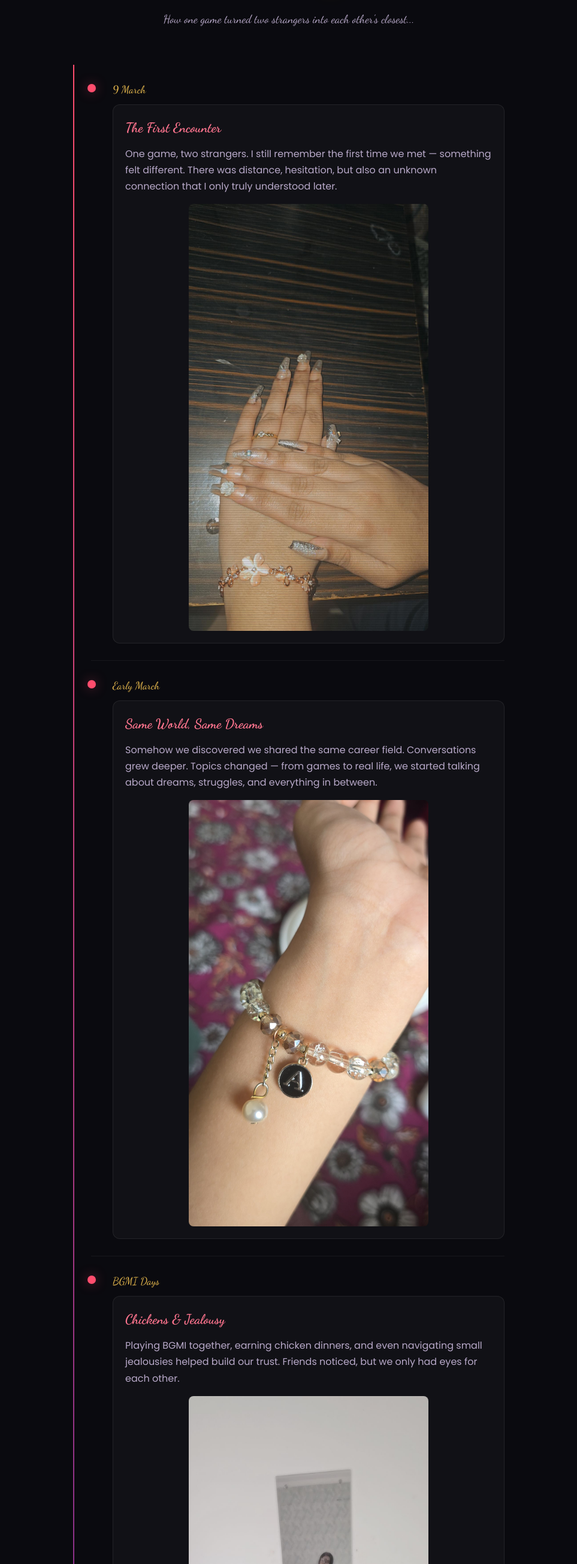
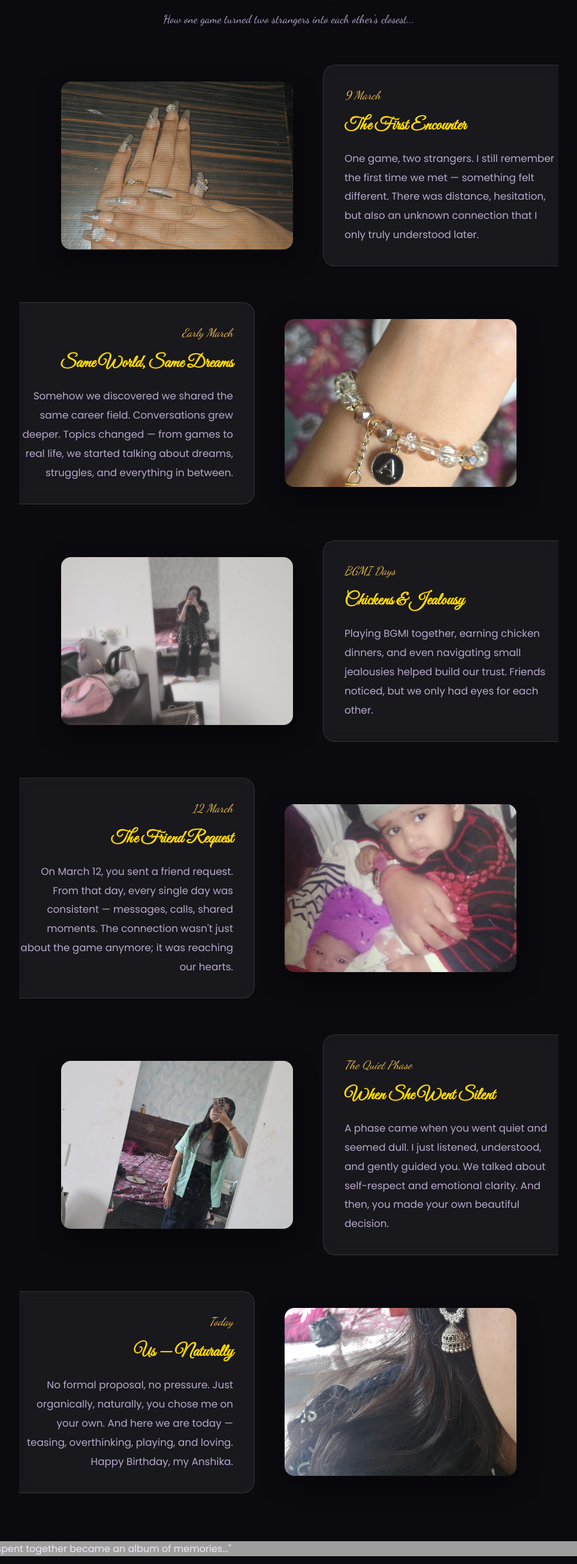
Before and after one commit to Abhishek6827/Budday, a plain HTML site: page index.html in a window 1280 px wide. Shown: the part 1046-3654 px from the top of the page at 60% size, without its empty margins (158-1121 px from the left). Drawn offline with nearby package versions, Linux system fonts and the light colour scheme; grey boxes are pictures that could not be loaded; animation ran at ten frames a second; a web font is replaced by a local one.

Commit message:
refactor: overhaul timeline layout and implement automatic marquee animation for moments section

```diff
--- a/index.html
+++ b/index.html
@@ -38,20 +38,29 @@
         .carousel-dot.active { background: var(--pink); transform: scale(1.3); }
         .scroll-indicator { position: absolute; bottom: 30px; left: 50%; transform: translateX(-50%); color: rgba(255,255,255,0.6); font-size: 1.5rem; animation: bounce 2s infinite; cursor: pointer; z-index: 10; }
 
-        .timeline { position: relative; padding-left: 30px; max-width: 720px; margin: 0 auto; }
-        .timeline::before { content: ''; position: absolute; left: 0; top: 0; bottom: 0; width: 2px; background: linear-gradient(180deg, var(--pink), var(--purple), transparent); }
-        .timeline-item { position: relative; padding: 28px 0 28px 36px; border-bottom: 1px solid rgba(255,255,255,0.06); }
-        .timeline-dot { position: absolute; left: -6px; top: 32px; width: 14px; height: 14px; background: var(--pink); border-radius: 50%; box-shadow: 0 0 20px var(--pink-glow); }
-        .timeline-date { font-family: var(--font-script); color: var(--gold-soft); font-size: 1.1rem; margin-bottom: 10px; display: block; }
-        .timeline-card { background: rgba(255,255,255,0.03); border: 1px solid rgba(255,255,255,0.08); border-radius: 12px; padding: 20px; margin-top: 10px; }
-        .timeline-card h3 { font-family: var(--font-script); color: var(--pink-light); font-size: 1.4rem; margin-bottom: 12px; }
-        .timeline-card p { color: var(--text-muted); font-size: 1rem; line-height: 1.7; margin-bottom: 16px; }
-        .timeline-img { width: 100%; max-width: 400px; height: auto; border-radius: 8px; object-fit: cover; display: block; margin: 0 auto; }
+        #story { padding: 80px 20px; max-width: 900px; margin: 0 auto; }
+        .timeline { position: relative; display: flex; flex-direction: column; gap: 60px; }
+        .timeline-item { position: relative; display: flex; align-items: center; gap: 50px; }
+        .timeline-item:nth-child(odd) { flex-direction: row; }
+        .timeline-item:nth-child(even) { flex-direction: row-reverse; }
+        .timeline-img-wrapper { flex: 0 0 45%; display: flex; justify-content: center; }
+        .timeline-img { width: 100%; max-width: 400px; height: 280px; object-fit: cover; border-radius: 16px; box-shadow: 0 15px 40px rgba(0,0,0,0.4); }
+        .timeline-content { flex: 0 0 50%; background: var(--glass-bg); border: 1px solid var(--glass-border); border-radius: 20px; padding: 35px; backdrop-filter: blur(10px); }
+        .timeline-item:nth-child(odd) .timeline-content { text-align: left; }
+        .timeline-item:nth-child(even) .timeline-content { text-align: right; }
+        .timeline-date { font-family: var(--font-script); color: var(--gold-soft); font-size: 1.2rem; margin-bottom: 12px; display: block; font-style: italic; }
+        .timeline-content h3 { font-family: var(--font-vibes); color: var(--gold); font-size: 1.8rem; margin-bottom: 16px; }
+        .timeline-content p { color: var(--text-muted); font-size: 1.05rem; line-height: 1.9; }
 
-        .moments-scroll { display: flex; gap: 24px; overflow-x: auto; scroll-snap-type: x mandatory; padding: 20px 0 40px; scrollbar-width: none; }
-        .moments-scroll::-webkit-scrollbar { display: none; }
-        .moment-slide { flex: 0 0 auto; width: min(70vw, 320px); scroll-snap-align: center; border-radius: 16px; overflow: hidden; }
+        .moments-scroll { display: flex; gap: 24px; padding: 20px 0 40px; overflow: hidden; }
+        .moments-track { display: flex; gap: 24px; animation: scrollMarquee 40s linear infinite; }
+        .moments-track:hover { animation-play-state: paused; }
+        @keyframes scrollMarquee { 0% { transform: translateX(0); } 100% { transform: translateX(-50%); } }
+        .moment-slide { flex: 0 0 auto; width: 320px; border-radius: 16px; overflow: hidden; background: var(--glass-bg); border: 1px solid var(--glass-border); }
         .moment-slide img { width: 100%; height: 340px; object-fit: cover; display: block; }
+        .moment-number { padding: 12px 16px 0; font-family: var(--font-sans); font-size: 0.9rem; color: var(--pink); font-weight: 600; }
+        .moment-text { padding: 8px 16px 16px; }
+        .moment-text p { font-family: var(--font-script); color: var(--text-muted); font-size: 1rem; line-height: 1.5; }
 
         .poem-card { max-width: 700px; margin: 0 auto 50px; background: var(--glass-bg); border: 1px solid var(--glass-border); border-radius: var(--border-radius, 16px); overflow: hidden; }
         .poem-card img { width: 100%; height: 220px; object-fit: cover; display: block; filter: brightness(0.85); }
@@ -70,6 +79,7 @@
         .birthday-message .signature { font-family: var(--font-vibes); font-size: 2rem; color: var(--pink-light); margin-top: 36px; }
 
         .section-subtitle { text-align: center; font-family: var(--font-script); color: var(--text-muted); font-size: 1.2rem; margin-bottom: 60px; margin-top: -30px; }
+        .section-subtitle.our-story { font-size: 1.5rem; margin-bottom: 40px; }
         .parallax-section { background-attachment: scroll !important; }
 
         @media (max-width: 768px) {
@@ -205,61 +215,73 @@
         <div class="timeline">
             <div class="timeline-item reveal">
                 <div class="timeline-dot"></div>
-                <div class="timeline-date">9 March</div>
-                <div class="timeline-card">
+                <div class="timeline-img-wrapper">
+                    <img src="assets/images/img-1.jpg" alt="First Encounter" class="timeline-img" loading="lazy">
+                </div>
+                <div class="timeline-content">
+                    <span class="timeline-date">9 March</span>
                     <h3>The First Encounter</h3>
                     <p>One game, two strangers. I still remember the first time we met — something felt different. There was distance, hesitation, but also an unknown connection that I only truly understood later.</p>
-                    <img src="assets/images/img-1.jpg" alt="First Encounter" class="timeline-img" loading="lazy">
                 </div>
             </div>
 
             <div class="timeline-item reveal reveal-delay-1">
                 <div class="timeline-dot"></div>
-                <div class="timeline-date">Early March</div>
-                <div class="timeline-card">
+                <div class="timeline-img-wrapper">
+                    <img src="assets/images/img-4.jpg" alt="Same Dreams" class="timeline-img" loading="lazy">
+                </div>
+                <div class="timeline-content">
+                    <span class="timeline-date">Early March</span>
                     <h3>Same World, Same Dreams</h3>
                     <p>Somehow we discovered we shared the same career field. Conversations grew deeper. Topics changed — from games to real life, we started talking about dreams, struggles, and everything in between.</p>
-                    <img src="assets/images/img-4.jpg" alt="Same Dreams" class="timeline-img" loading="lazy">
                 </div>
             </div>
 
             <div class="timeline-item reveal reveal-delay-2">
                 <div class="timeline-dot"></div>
-                <div class="timeline-date">BGMI Days</div>
-                <div class="timeline-card">
+                <div class="timeline-img-wrapper">
+                    <img src="assets/images/img-5.jpg" alt="BGMI Days" class="timeline-img" loading="lazy">
+                </div>
+                <div class="timeline-content">
+                    <span class="timeline-date">BGMI Days</span>
                     <h3>Chickens & Jealousy</h3>
                     <p>Playing BGMI together, earning chicken dinners, and even navigating small jealousies helped build our trust. Friends noticed, but we only had eyes for each other.</p>
-                    <img src="assets/images/img-5.jpg" alt="BGMI Days" class="timeline-img" loading="lazy">
                 </div>
             </div>
 
             <div class="timeline-item reveal">
                 <div class="timeline-dot"></div>
-                <div class="timeline-date">12 March</div>
-                <div class="timeline-card">
+                <div class="timeline-img-wrapper">
+                    <img src="assets/images/img-6.jpg" alt="Friend Request" class="timeline-img" loading="lazy">
+                </div>
+                <div class="timeline-content">
+                    <span class="timeline-date">12 March</span>
                     <h3>The Friend Request</h3>
                     <p>On March 12, you sent a friend request. From that day, every single day was consistent — messages, calls, shared moments. The connection wasn't just about the game anymore; it was reaching our hearts.</p>
-                    <img src="assets/images/img-6.jpg" alt="Friend Request" class="timeline-img" loading="lazy">
                 </div>
             </div>
 
             <div class="timeline-item reveal reveal-delay-1">
                 <div class="timeline-dot"></div>
-                <div class="timeline-date">The Quiet Phase</div>
-                <div class="timeline-card">
+                <div class="timeline-img-wrapper">
+                    <img src="assets/images/img-7.jpg" alt="Quiet Phase" class="timeline-img" loading="lazy">
+                </div>
+                <div class="timeline-content">
+                    <span class="timeline-date">The Quiet Phase</span>
                     <h3>When She Went Silent</h3>
                     <p>A phase came when you went quiet and seemed dull. I just listened, understood, and gently guided you. We talked about self-respect and emotional clarity. And then, you made your own beautiful decision.</p>
-                    <img src="assets/images/img-7.jpg" alt="Quiet Phase" class="timeline-img" loading="lazy">
                 </div>
             </div>
 
             <div class="timeline-item reveal reveal-delay-2">
                 <div class="timeline-dot"></div>
-                <div class="timeline-date">Today</div>
-                <div class="timeline-card">
+                <div class="timeline-img-wrapper">
+                    <img src="assets/images/img-8.jpg" alt="Us Naturally" class="timeline-img" loading="lazy">
+                </div>
+                <div class="timeline-content">
+                    <span class="timeline-date">Today</span>
                     <h3>Us — Naturally</h3>
                     <p>No formal proposal, no pressure. Just organically, naturally, you chose me on your own. And here we are today — teasing, overthinking, playing, and loving. Happy Birthday, my Anshika.</p>
-                    <img src="assets/images/img-8.jpg" alt="Us Naturally" class="timeline-img" loading="lazy">
                 </div>
             </div>
         </div>
@@ -279,6 +301,7 @@
         <p class="section-subtitle reveal">Some moments are just for us...</p>
 
         <div class="moments-scroll">
+            <div class="moments-track">
                 <!-- MOMENT 01 -->
                 <div class="moment-slide reveal">
                     <div class="moment-number">01 / 27</div>
@@ -288,7 +311,6 @@
                     <div class="moment-text">
                         <p>The first time our paths crossed through a game, I had no idea you would become my entire world.</p>
                     </div>
-                <div class="moment-hint"><i class="fas fa-chevron-down"></i></div>
                 </div>
                 <!-- MOMENT 02 -->
                 <div class="moment-slide reveal">
@@ -299,7 +321,6 @@
                     <div class="moment-text">
                         <p>Every photo of you captures a feeling I never knew words could describe.</p>
                     </div>
-                <div class="moment-hint"><i class="fas fa-chevron-down"></i></div>
                 </div>
                 <!-- MOMENT 03 -->
                 <div class="moment-slide reveal">
@@ -310,7 +331,6 @@
                     <div class="moment-text">
                         <p>From two strangers in a virtual world to the closest souls in reality — destiny works in beautiful ways.</p>
                     </div>
-                <div class="moment-hint"><i class="fas fa-chevron-down"></i></div>
                 </div>
             <!-- MOMENT 04 -->
             <div class="moment-slide reveal">
@@ -592,14 +612,33 @@
         <p class="parallax-text">"Some feelings can't be trapped in words... they are simply felt."</p>
     </div>
 
+    <!-- Duplicate moments for infinite scroll -->
+    <div class="moments-track" aria-hidden="true">
+        <!-- MOMENT 01 -->
+        <div class="moment-slide">
+            <div class="moment-number">01 / 27</div>
+            <div class="moment-media"><img src="assets/images/img-1.jpg" alt="Memory 1" loading="lazy"></div>
+            </div>
+            <!-- MOMENT 02 -->
+            <div class="moment-slide">
+                <div class="moment-number">02 / 27</div>
+                <div class="moment-media"><img src="assets/images/img-2.jpg" alt="Memory 2" loading="lazy"></div>
+                <div class="moment-text"><p>Every photo of you captures a feeling I never knew words could describe.</p></div>
+            </div>
+            <!-- MOMENT 03 -->
+            <div class="moment-slide">
+                <div class="moment-number">03 / 27</div>
+                <div class="moment-media"><img src="assets/images/img-4.jpg" alt="Memory 3" loading="lazy"></div>
+                <div class="moment-text"><p>From two strangers in a virtual world to the closest souls in reality — destiny works in beautiful ways.</p></div>
+            </div>
+        </div>
+    </section>
+
     <!-- ============================================
-         POEMS SECTION
-         Two original poems for Anshika
+         POEMS FOR HER
+         Romantic verses with images
          ============================================ -->
     <section id="poems">
-        <h2 class="section-title reveal gradient-text">Words For You</h2>
-        <p class="section-subtitle reveal">What's in the heart, put into words...</p>
-
         <div class="poem-card reveal">
             <img src="assets/images/img-9.jpg" alt="Pehli Baar" class="poem-img" loading="lazy">
             <div class="poem-content">
```
Lines whose indentation alone changed are shown as unchanged.
